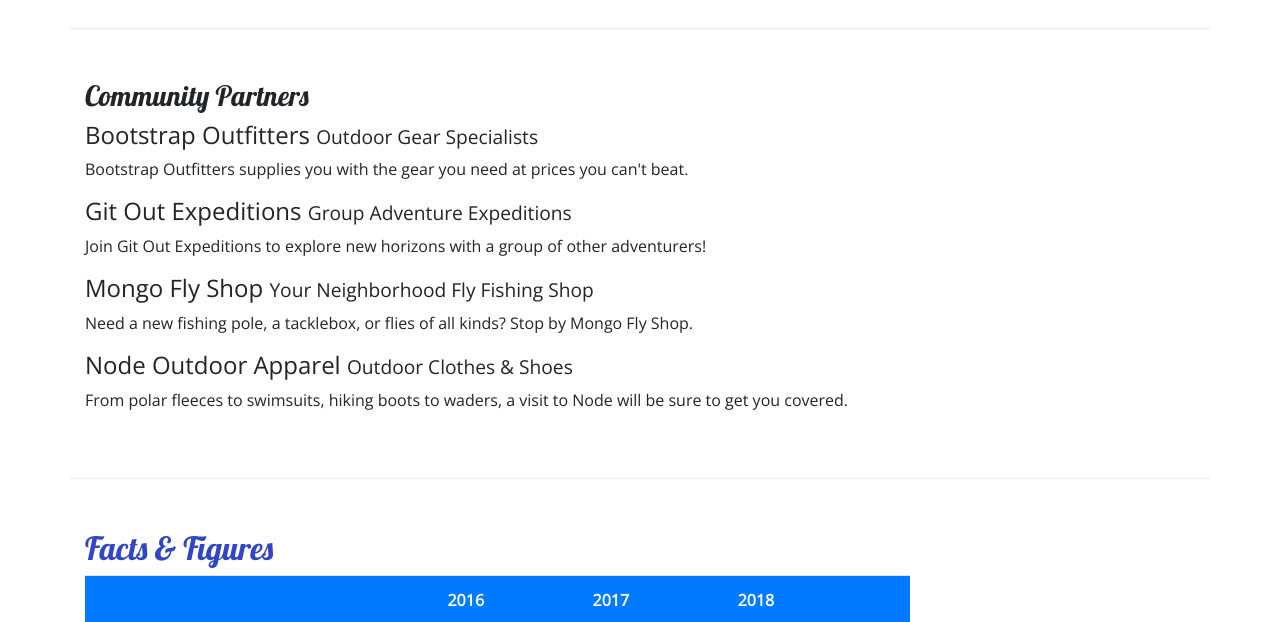
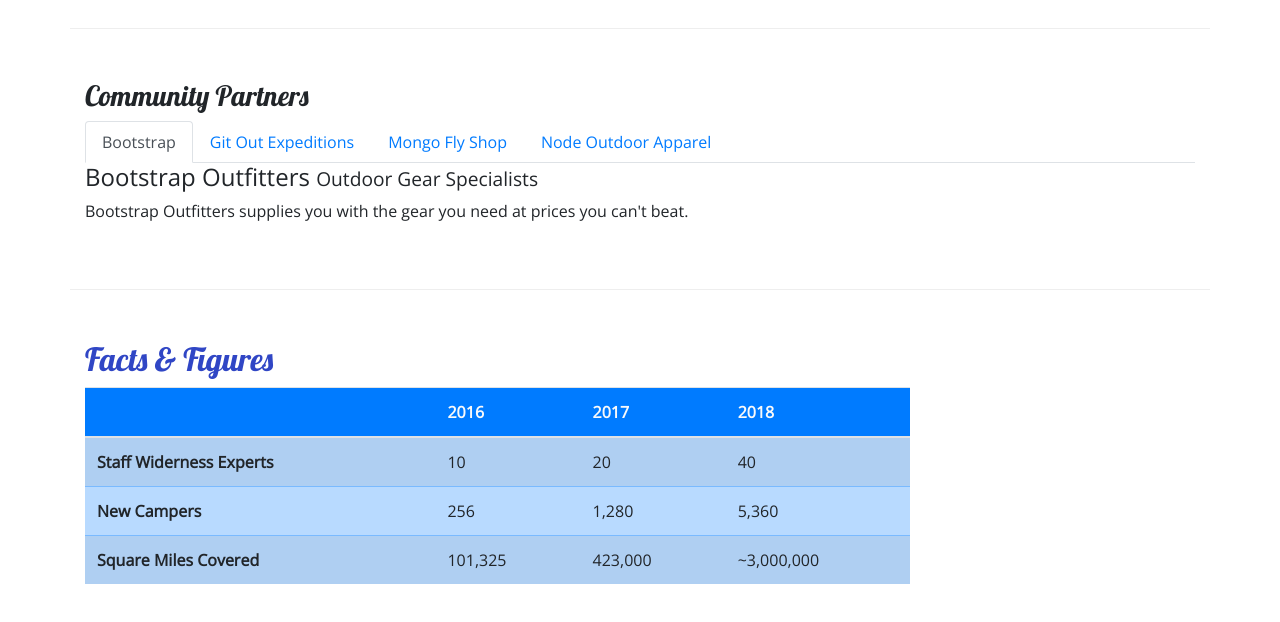
Before and after one commit to philbertopia/nucampsite, a website: page aboutus.html in a window 1280 px wide. Shown: the part 780-1402 px from the top of the page. Drawn offline with nearby package versions, Linux system fonts and the light colour scheme.

Commit message:
third commit week 3 nav components and tabs

```diff
--- a/aboutus.html
+++ b/aboutus.html
@@ -102,14 +102,30 @@
         <div class="row row-content">
             <div class="col">
                 <h3>Community Partners</h3>
+                <ul class="nav nav-tabs">
+                    <li class="nav-item"><a class="nav-link active" href="#bootstrap" role="tab" data-toggle="tab">Bootstrap</a></li>
+                    <li class="nav-item"><a class="nav-link" href="#git" role="tab" data-toggle="tab">Git Out Expeditions</a></li>
+                    <li class="nav-item"><a class="nav-link" href="#mongo" role="tab" data-toggle="tab">Mongo Fly Shop</a></li>
+                    <li class="nav-item"><a class="nav-link" href="#node" role="tab" data-toggle="tab">Node Outdoor Apparel</a></li>
+                </ul>
+                <div class="tab-content">
+                    <div role="tabpanel" class="tab-pane fade show active" id="bootstrap">
                         <h4>Bootstrap Outfitters <small>Outdoor Gear Specialists</small></h4>
                         <p class="d-none d-sm-block">Bootstrap Outfitters supplies you with the gear you need at prices you can't beat.</p>
+                    </div>
+                    <div role="tabpanel" class="tab-pane fade" id="git">
                         <h4>Git Out Expeditions <small>Group Adventure Expeditions</small></h4>
                         <p class="d-none d-sm-block">Join Git Out Expeditions to explore new horizons with a group of other adventurers!</p>
+                    </div>
+                    <div role="tabpanel" class="tab-pane fade" id="mongo">
                         <h4>Mongo Fly Shop <small>Your Neighborhood Fly Fishing Shop</small></h4>
                         <p class="d-none d-sm-block">Need a new fishing pole, a tacklebox, or flies of all kinds? Stop by Mongo Fly Shop.</p>
+                    </div>
+                    <div role="tabpanel" class="tab-pane fade" id="node">
                         <h4>Node Outdoor Apparel <small>Outdoor Clothes & Shoes</small></h4>
                         <p class="d-none d-sm-block">From polar fleeces to swimsuits, hiking boots to waders, a visit to Node will be sure to get you covered.</p>
+                    </div>
+                </div>
             </div>
         </div>
 
@@ -180,6 +196,10 @@
         </div>
     </footer>
 
+    <!--  JQuery must come first,then Popper.js, then the Bootsrtrap Javascript plugins. -->
+    <script src="node_modules/jquery/dist/jquery.slim.min.js"></script>
+    <script src="node_modules/popper.js/dist/umd/popper.min.js"></script>
+    <script src="node_modules/bootstrap/dist/js/bootstrap.min.js"></script>
 </body>
 
 </html>
```
Lines whose indentation alone changed are shown as unchanged.
